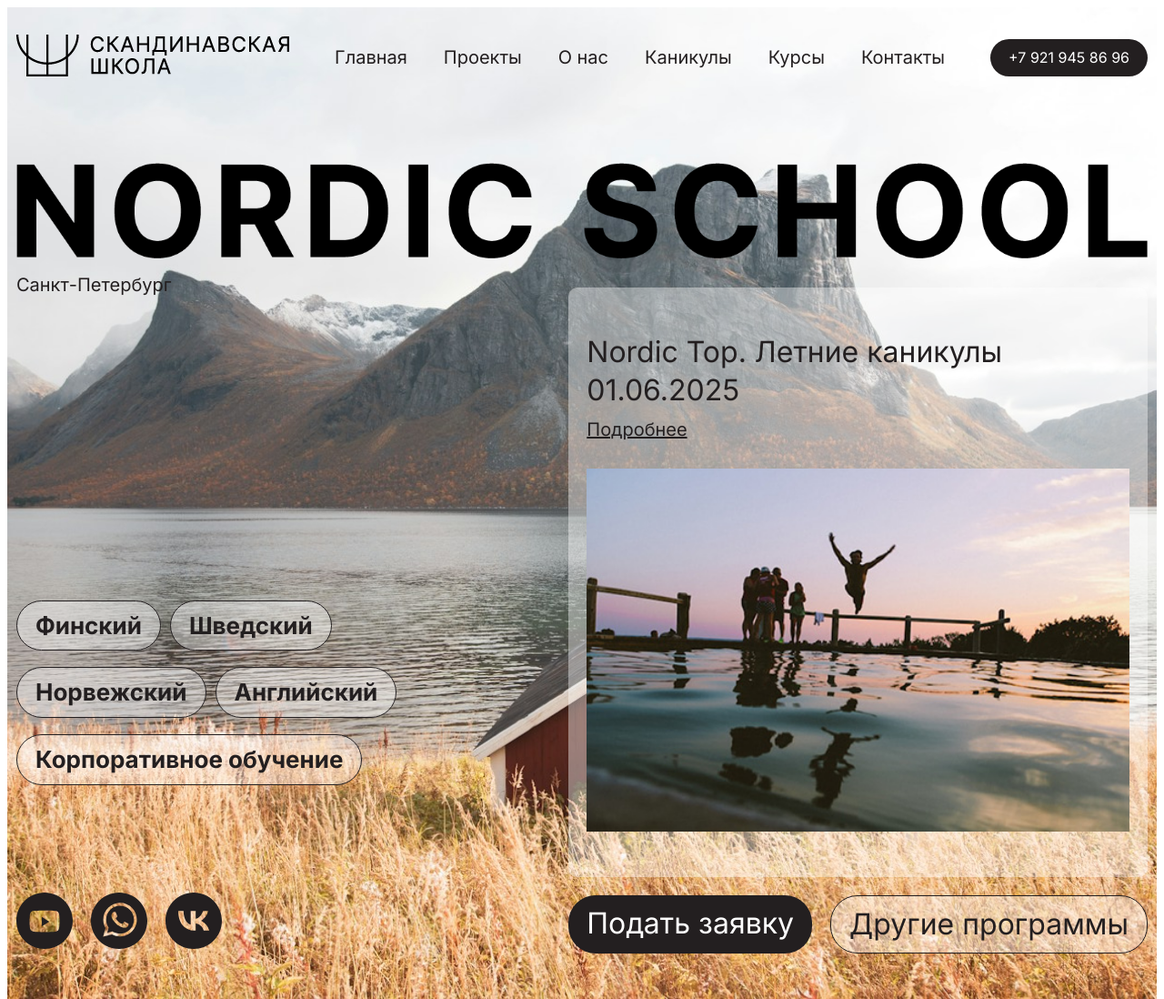
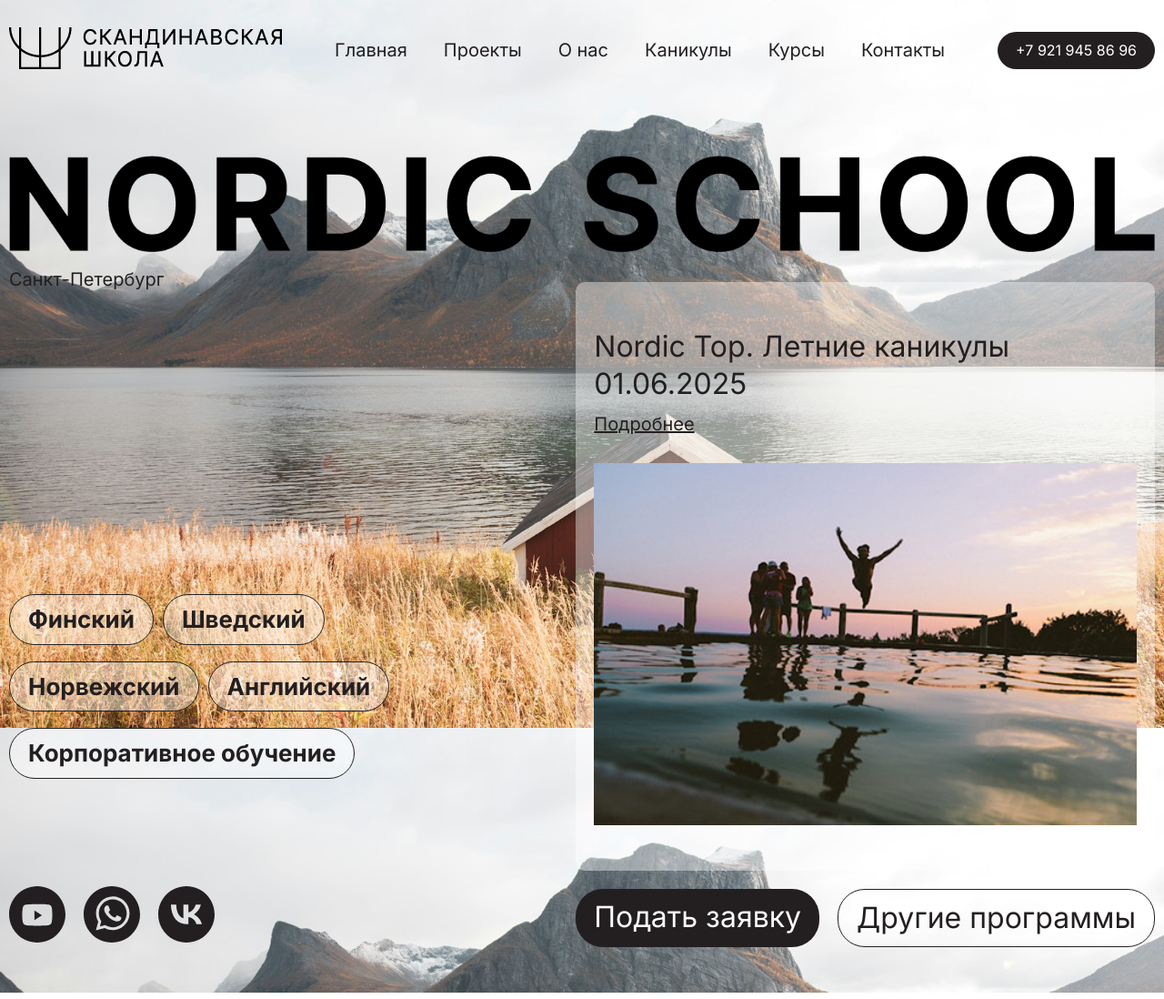
Before and after one commit to diyanya/project, a plain HTML site: page index.html in a window 1280 px wide. Shown: the top 1098 px of the page at 91% size. Drawn offline with Linux system fonts and the light colour scheme; a script that the page names is missing.

Commit message:
обновлено

```diff
--- a/css/style.css
+++ b/css/style.css
@@ -39,6 +39,10 @@ p {
 }
 
 body {
+    margin: 0;
+    padding: 0;
+    width: 100%;
+    overflow-x: hidden;
     font-family: "Inter", sans-serif;
     font-style: normal;
     font-size: 16px;
@@ -51,6 +55,8 @@ body {
     max-width: 1740px;
     padding: 0 10px;
     margin: 0 auto;
+    position: relative;
+    z-index: 2;
 }
 
 .header {
@@ -60,6 +66,8 @@ body {
     background-repeat: no-repeat;
     background-position: top center;
     background-size: cover;
+    z-index: 1;
+    background-attachment: fixed;
 }
 
 .header__top {
```
